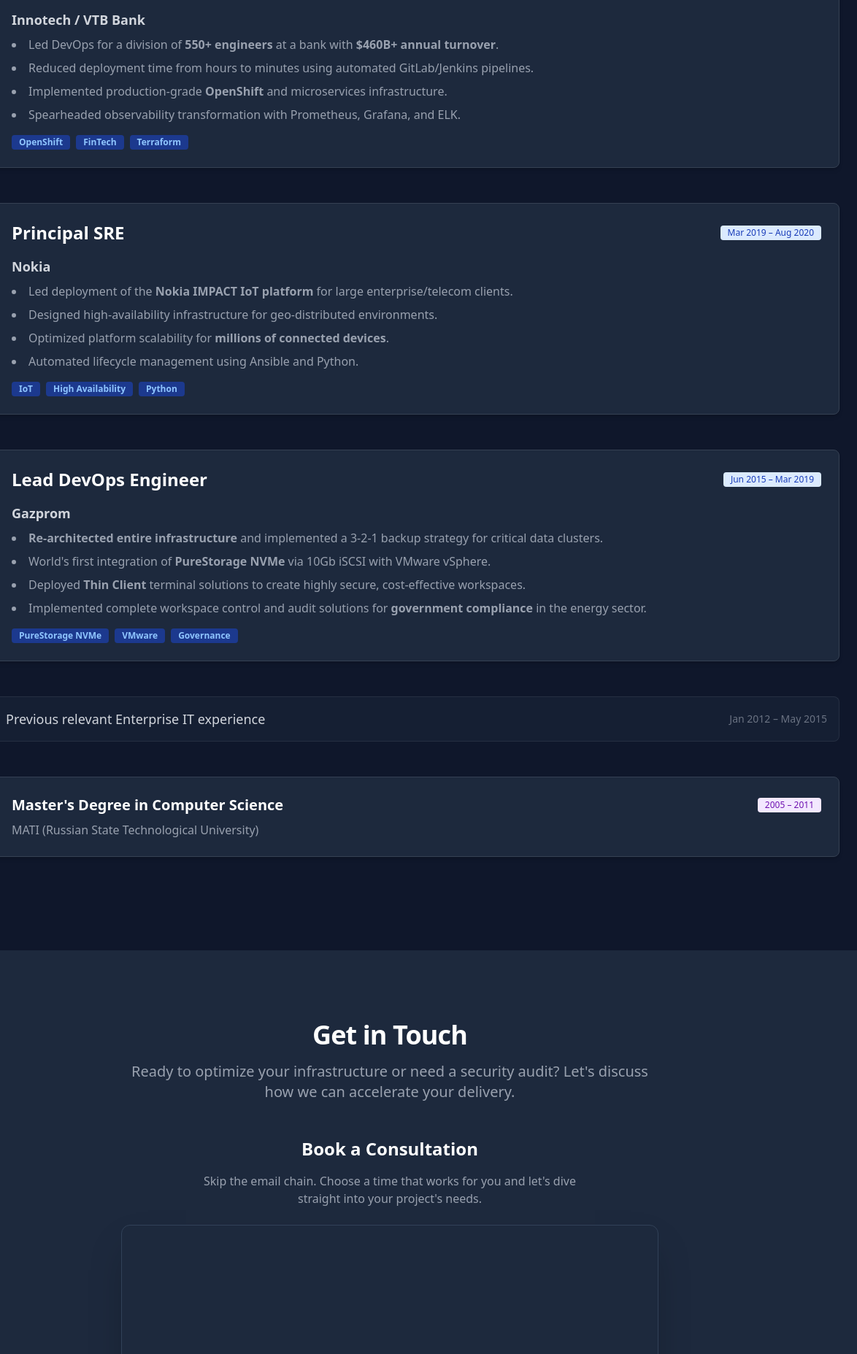
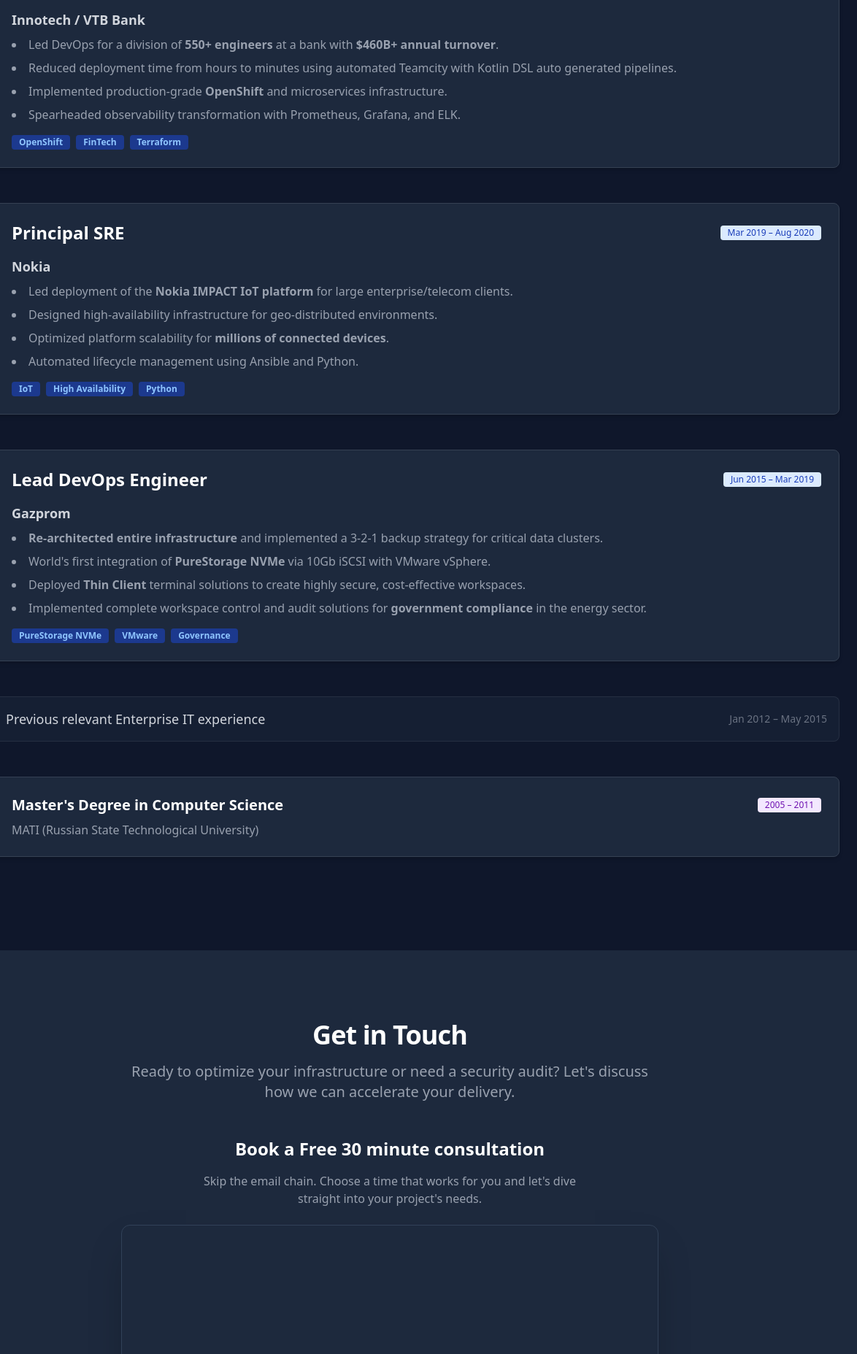
Before and after one commit to iliyakarin/iliyakarin.github.io, an Astro site: page / in a window 1280 px wide. Shown: the part 5265-7120 px from the top of the page at 73% size, 106-1280 px from the left. Built offline with nearby package versions, Linux system fonts and the light colour scheme; Astro itself is replaced by a stand-in of ours; a script that the page names is missing.

Commit message:
fix some text

```diff
--- a/src/components/Contact.astro
+++ b/src/components/Contact.astro
@@ -18,7 +18,7 @@
 
         <div class="mb-12">
             <h3 class="text-2xl font-bold text-white mb-4 text-center">
-                Book a Consultation
+                Book a Free 30 minute consultation
             </h3>
             <p class="text-gray-400 text-center mb-6 max-w-lg mx-auto">
                 Skip the email chain. Choose a time that works for you and let's
@@ -90,7 +90,7 @@
             <div class="flex-grow border-t border-slate-700"></div>
             <span
                 class="flex-shrink mx-4 text-gray-500 text-sm font-medium uppercase tracking-wider"
-                >Send a Message</span
+                >Send a Email</span
             >
             <div class="flex-grow border-t border-slate-700"></div>
         </div>
--- a/src/components/Experience.astro
+++ b/src/components/Experience.astro
@@ -126,7 +126,7 @@ import gazpromLogo from "../assets/gazprom-logo.svg";
                         </li>
                         <li>
                             Reduced deployment time from hours to minutes using
-                            automated GitLab/Jenkins pipelines.
+                            automated Teamcity with Kotlin DSL auto generated pipelines.
                         </li>
                         <li>
                             Implemented production-grade <strong
```
